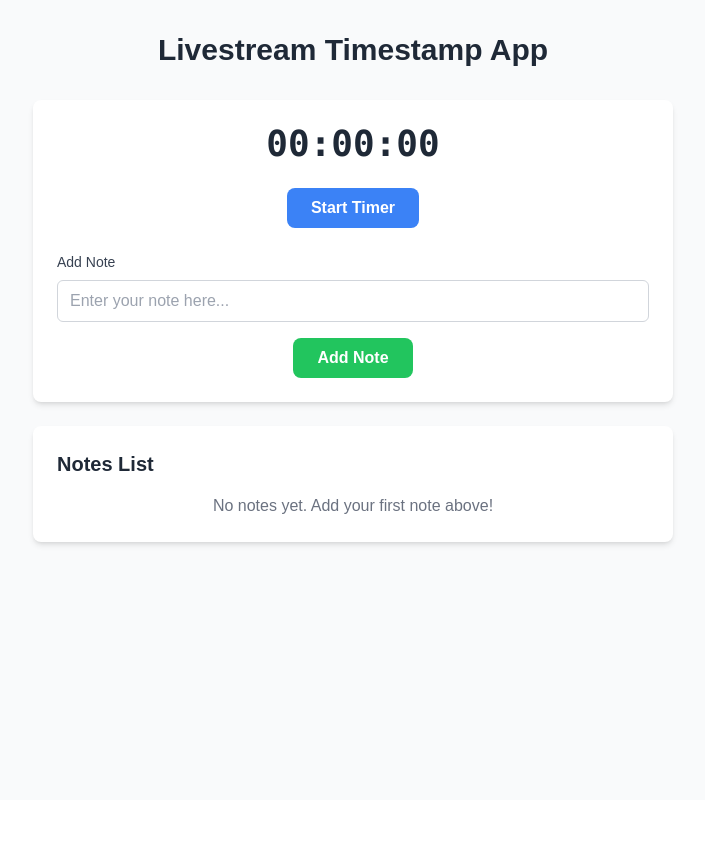
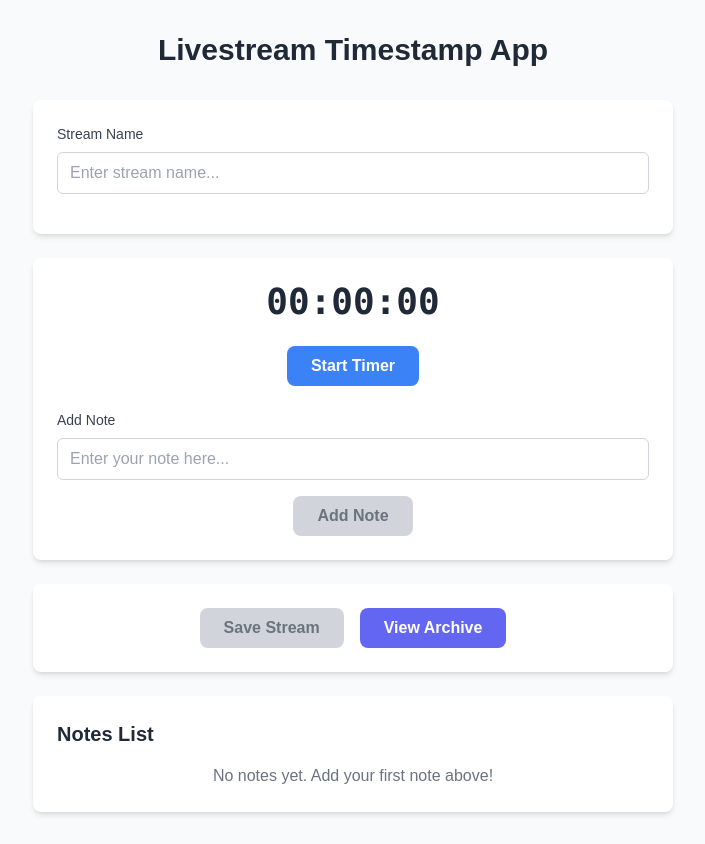
Before and after one commit to rayinailham/live-note, a Next.js app: page / in a window 1280 px wide. Shown: the whole page, without its empty margins (287-992 px from the left). Before the commit the page ends 800 px from the top, so only its background shows below. Built offline with nearby package versions, Linux system fonts and the light colour scheme.

Commit message:
phase 3 archive

```diff
--- /dev/null
+++ b/src/app/archive/page.tsx
@@ -0,0 +1,92 @@
+'use client'
+
+import { useState, useEffect } from 'react'
+import Link from 'next/link'
+
+type Note = {
+  timestamp: string
+  text: string
+}
+
+type Stream = {
+  name: string
+  notes: Note[]
+  totalSeconds: number
+  date: string
+}
+
+export default function Archive() {
+  const [archivedStreams, setArchivedStreams] = useState<Stream[]>([])
+
+  useEffect(() => {
+    const savedArchivedStreams = localStorage.getItem('livestream-archivedStreams')
+    if (savedArchivedStreams) {
+      try {
+        setArchivedStreams(JSON.parse(savedArchivedStreams))
+      } catch (error) {
+        console.error('Error parsing saved archived streams:', error)
+      }
+    }
+  }, [])
+
+  const formatTime = (totalSeconds: number): string => {
+    const hours = Math.floor(totalSeconds / 3600)
+    const minutes = Math.floor((totalSeconds % 3600) / 60)
+    const secs = totalSeconds % 60
+    return `${hours.toString().padStart(2, '0')}:${minutes.toString().padStart(2, '0')}:${secs.toString().padStart(2, '0')}`
+  }
+
+  const formatDate = (dateString: string): string => {
+    const date = new Date(dateString)
+    return date.toLocaleDateString() + ' ' + date.toLocaleTimeString()
+  }
+
+  return (
+    <div className="min-h-screen bg-gray-50 py-8">
+      <div className="container mx-auto px-4 max-w-4xl">
+        <h1 className="text-3xl font-bold text-center mb-8 text-gray-800">
+          Stream Archive
+        </h1>
+
+        <div className="mb-6 text-center">
+          <Link href="/" className="bg-blue-500 hover:bg-blue-600 text-white font-semibold py-2 px-6 rounded-lg transition-colors">
+            Back to Main
+          </Link>
+        </div>
+
+        {archivedStreams.length === 0 ? (
+          <div className="bg-white rounded-lg shadow-md p-6 text-center">
+            <p className="text-gray-500">No archived streams yet. Save some streams from the main page!</p>
+          </div>
+        ) : (
+          <div className="space-y-6">
+            {archivedStreams.map((stream, index) => (
+              <div key={index} className="bg-white rounded-lg shadow-md p-6">
+                <div className="mb-4">
+                  <h2 className="text-xl font-semibold text-gray-800">{stream.name}</h2>
+                  <p className="text-sm text-gray-500">
+                    Total Duration: {formatTime(stream.totalSeconds)} | Saved on: {formatDate(stream.date)}
+                  </p>
+                </div>
+                <div>
+                  <h3 className="text-lg font-medium mb-2 text-gray-700">Notes:</h3>
+                  {stream.notes.length === 0 ? (
+                    <p className="text-gray-500">No notes for this stream.</p>
+                  ) : (
+                    <ul className="space-y-2">
+                      {stream.notes.map((note, noteIndex) => (
+                        <li key={noteIndex} className="bg-gray-50 p-3 rounded-md text-black">
+                          <span className="font-mono">{note.timestamp}</span> - {note.text}
+                        </li>
+                      ))}
+                    </ul>
+                  )}
+                </div>
+              </div>
+            ))}
+          </div>
+        )}
+      </div>
+    </div>
+  )
+}
--- a/src/app/page.tsx
+++ b/src/app/page.tsx
@@ -1,10 +1,18 @@
 'use client'
 
 import { useState, useEffect } from 'react'
+import Link from 'next/link'
 
 type Note = {
   timestamp: string
   text: string
+}
+
+type Stream = {
+  name: string
+  notes: Note[]
+  totalSeconds: number
+  date: string
 }
 
 export default function Home() {
@@ -14,6 +22,8 @@ export default function Home() {
   const [seconds, setSeconds] = useState(0)
   const [intervalId, setIntervalId] = useState<NodeJS.Timeout | null>(null)
   const [isClicked, setIsClicked] = useState(false)
+  const [streamName, setStreamName] = useState('')
+  const [archivedStreams, setArchivedStreams] = useState<Stream[]>([])
 
   const formatTime = (totalSeconds: number): string => {
     const hours = Math.floor(totalSeconds / 3600)
@@ -52,14 +62,90 @@ export default function Home() {
     }
   }, [intervalId])
 
+  // Load data from local storage on mount
+  useEffect(() => {
+    const savedStreamName = localStorage.getItem('livestream-streamName')
+    const savedNotes = localStorage.getItem('livestream-notes')
+    const savedSeconds = localStorage.getItem('livestream-seconds')
+    const savedArchivedStreams = localStorage.getItem('livestream-archivedStreams')
+
+    if (savedStreamName) {
+      setStreamName(savedStreamName)
+    }
+    if (savedNotes) {
+      try {
+        setNotes(JSON.parse(savedNotes))
+      } catch (error) {
+        console.error('Error parsing saved notes:', error)
+      }
+    }
+    if (savedSeconds) {
+      setSeconds(parseInt(savedSeconds, 10) || 0)
+    }
+    if (savedArchivedStreams) {
+      try {
+        setArchivedStreams(JSON.parse(savedArchivedStreams))
+      } catch (error) {
+        console.error('Error parsing saved archived streams:', error)
+      }
+    }
+  }, [])
+
+  // Save data to local storage whenever state changes
+  useEffect(() => {
+    localStorage.setItem('livestream-streamName', streamName)
+  }, [streamName])
+
+  useEffect(() => {
+    localStorage.setItem('livestream-notes', JSON.stringify(notes))
+  }, [notes])
+
+  useEffect(() => {
+    localStorage.setItem('livestream-archivedStreams', JSON.stringify(archivedStreams))
+  }, [archivedStreams])
+
   const handleAddNote = () => {
-    if (currentNote.trim() && isRunning) {
+    if (!currentNote.trim()) {
+      return // Don't add empty notes
+    }
+
+    if (!isRunning) {
+      alert('Please start the timer first to add notes with timestamps.')
+      return
+    }
+
     const newNote: Note = {
       timestamp: formatTime(seconds),
       text: currentNote.trim()
     }
     setNotes([...notes, newNote])
     setCurrentNote('')
+  }
+
+  const handleSaveStream = () => {
+    if (!streamName.trim()) {
+      alert('Please enter a stream name before saving.')
+      return
+    }
+    if (notes.length === 0) {
+      alert('No notes to save. Add some notes first.')
+      return
+    }
+    const newStream: Stream = {
+      name: streamName.trim(),
+      notes: [...notes],
+      totalSeconds: seconds,
+      date: new Date().toISOString()
+    }
+    setArchivedStreams([...archivedStreams, newStream])
+    // Reset current state
+    setStreamName('')
+    setNotes([])
+    setSeconds(0)
+    setIsRunning(false)
+    if (intervalId) {
+      clearInterval(intervalId)
+      setIntervalId(null)
     }
   }
 
@@ -69,6 +155,22 @@ export default function Home() {
         <h1 className="text-3xl font-bold text-center mb-8 text-gray-800">
           Livestream Timestamp App
         </h1>
+
+        <div className="bg-white rounded-lg shadow-md p-6 mb-6">
+          <div className="mb-4">
+            <label htmlFor="streamName" className="block text-sm font-medium text-gray-700 mb-2">
+              Stream Name
+            </label>
+            <input
+              id="streamName"
+              type="text"
+              value={streamName}
+              onChange={(e) => setStreamName(e.target.value)}
+              placeholder="Enter stream name..."
+              className="w-full px-3 py-2 border border-gray-300 rounded-md focus:outline-none focus:ring-2 focus:ring-blue-500 text-black"
+            />
+          </div>
+        </div>
 
         <div className="bg-white rounded-lg shadow-md p-6 mb-6">
           <div className="flex justify-center space-x-4 mb-6">
@@ -97,6 +199,11 @@ export default function Home() {
               onKeyDown={(e) => {
                 if (e.key === 'Enter' && e.ctrlKey) {
                   e.preventDefault()
+                  if (!currentNote.trim()) return
+                  if (!isRunning) {
+                    alert('Please start the timer first to add notes with timestamps.')
+                    return
+                  }
                   handleAddNote()
                 }
               }}
@@ -108,10 +215,34 @@ export default function Home() {
           <div className="flex justify-center">
             <button
               onClick={handleAddNote}
-              className="bg-green-500 hover:bg-green-600 text-white font-semibold py-2 px-6 rounded-lg transition-colors"
+              disabled={!isRunning || !currentNote.trim()}
+              className={`font-semibold py-2 px-6 rounded-lg transition-colors ${
+                isRunning && currentNote.trim()
+                  ? 'bg-green-500 hover:bg-green-600 text-white'
+                  : 'bg-gray-300 text-gray-500 cursor-not-allowed'
+              }`}
             >
               Add Note
             </button>
+          </div>
+        </div>
+
+        <div className="bg-white rounded-lg shadow-md p-6 mb-6">
+          <div className="flex justify-center space-x-4">
+            <button
+              onClick={handleSaveStream}
+              disabled={!streamName.trim() || notes.length === 0}
+              className={`font-semibold py-2 px-6 rounded-lg transition-colors ${
+                streamName.trim() && notes.length > 0
+                  ? 'bg-purple-500 hover:bg-purple-600 text-white'
+                  : 'bg-gray-300 text-gray-500 cursor-not-allowed'
+              }`}
+            >
+              Save Stream
+            </button>
+            <Link href="/archive" className="bg-indigo-500 hover:bg-indigo-600 text-white font-semibold py-2 px-6 rounded-lg transition-colors">
+              View Archive
+            </Link>
           </div>
         </div>
 
```
Lines whose indentation alone changed are shown as unchanged.
